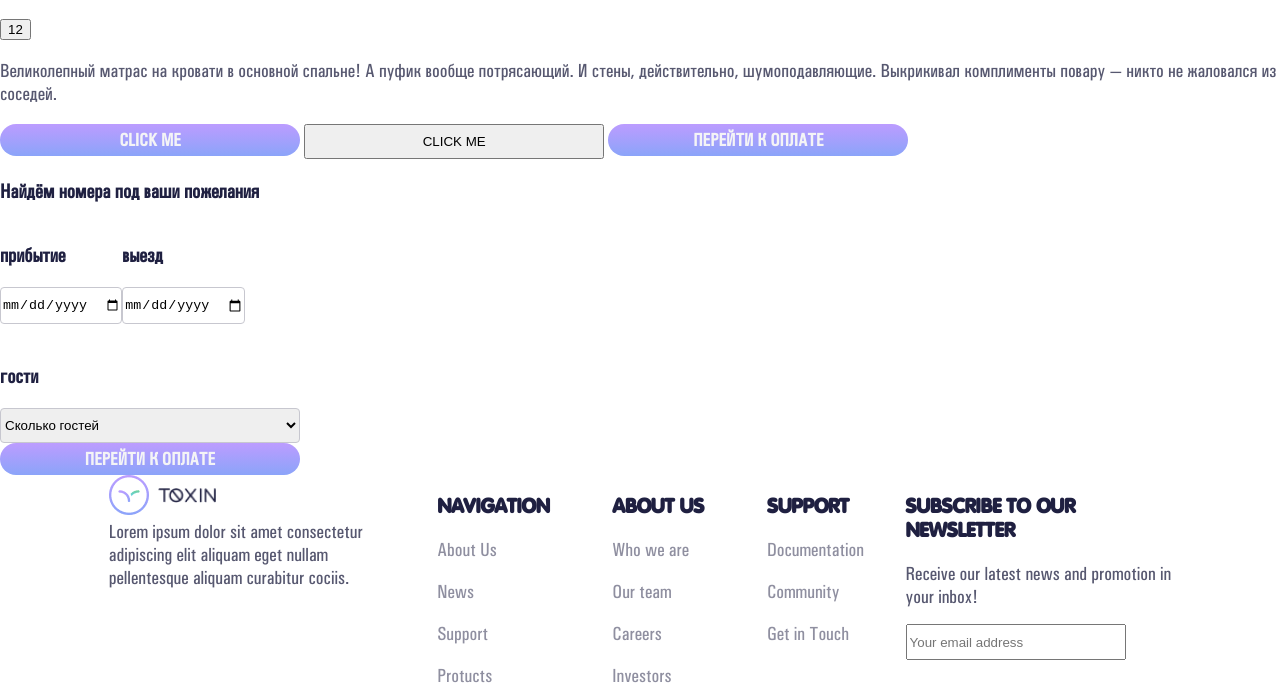
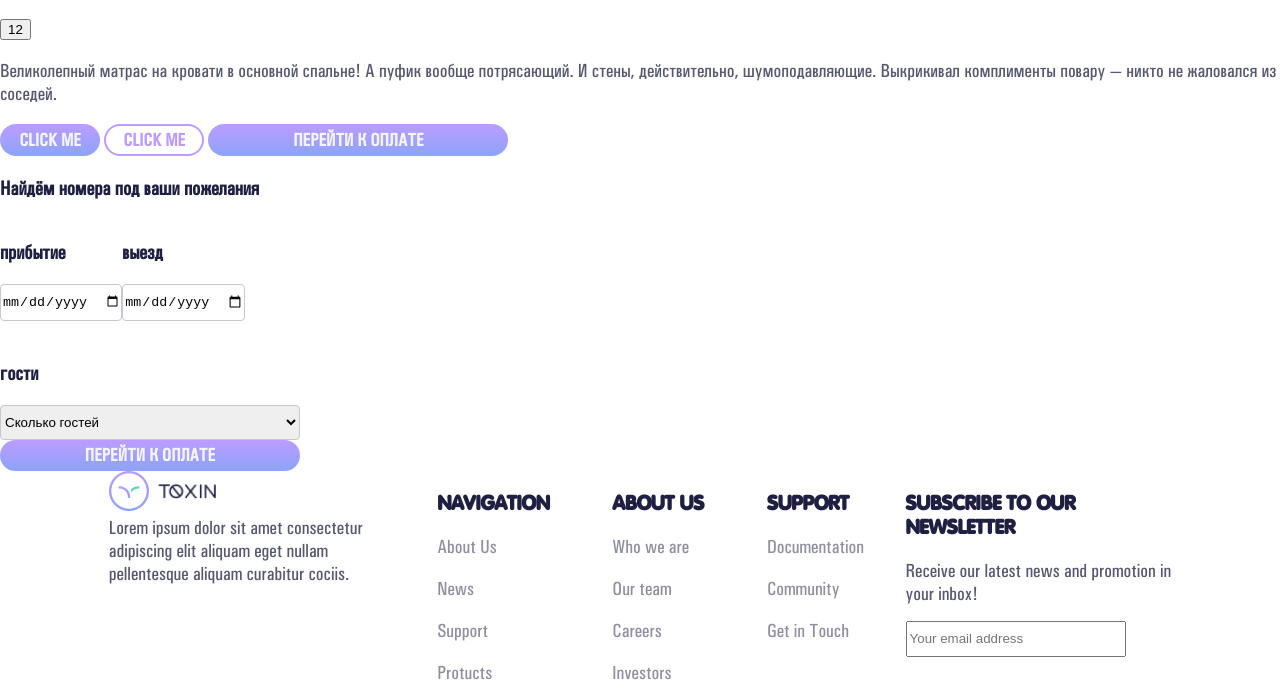
Before and after one commit to Mr-Tony0/Work-repository, a plain HTML site: page Kit.html in a window 1280 px wide. Shown: the part 1101-1793 px from the top of the page. Drawn offline with Linux system fonts and the light colour scheme.

```diff
--- a/Kit.html
+++ b/Kit.html
@@ -273,8 +273,8 @@
 
 	<!--buttons-->
 
-	<button class="buttonStandart purple">CLICK ME</button>
-	<button class="buttonStandart transparent">CLICK ME</button>
+	<button class="buttonMini purple">CLICK ME</button>
+	<button class="buttonMini transparent">CLICK ME</button>
 	<button class="buttonStandart purple">ПЕРЕЙТИ К ОПЛАТЕ</button>
 
 	<!--pagination(доделать!!!)-->
--- a/scss/style.scss
+++ b/scss/style.scss
@@ -192,12 +192,19 @@
 }
 .buttonStandart{
 	width:300px;
-	height:35px;
+	height:40px;
 }
 .purple{
 	@include butStylePurple;
 }
+.buttonMini{
+	width:100px;
+	height:40px;
 
+}
+.transparent{
+	@include butStyleTransparent;
+}
 
 
 
```
Also changed, not shown: css/style.css.
